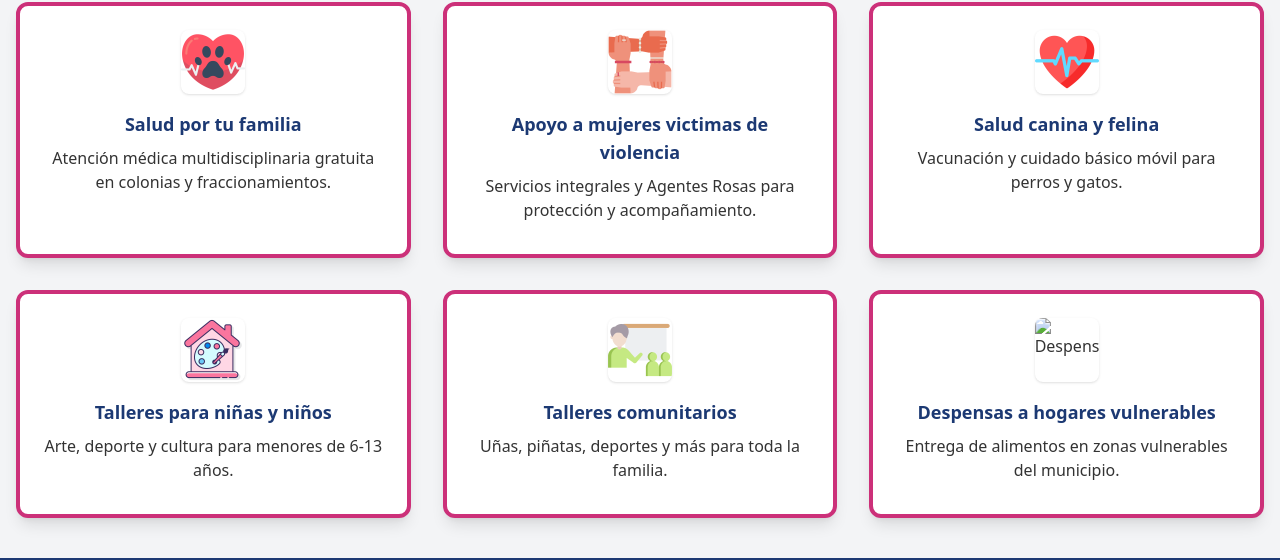
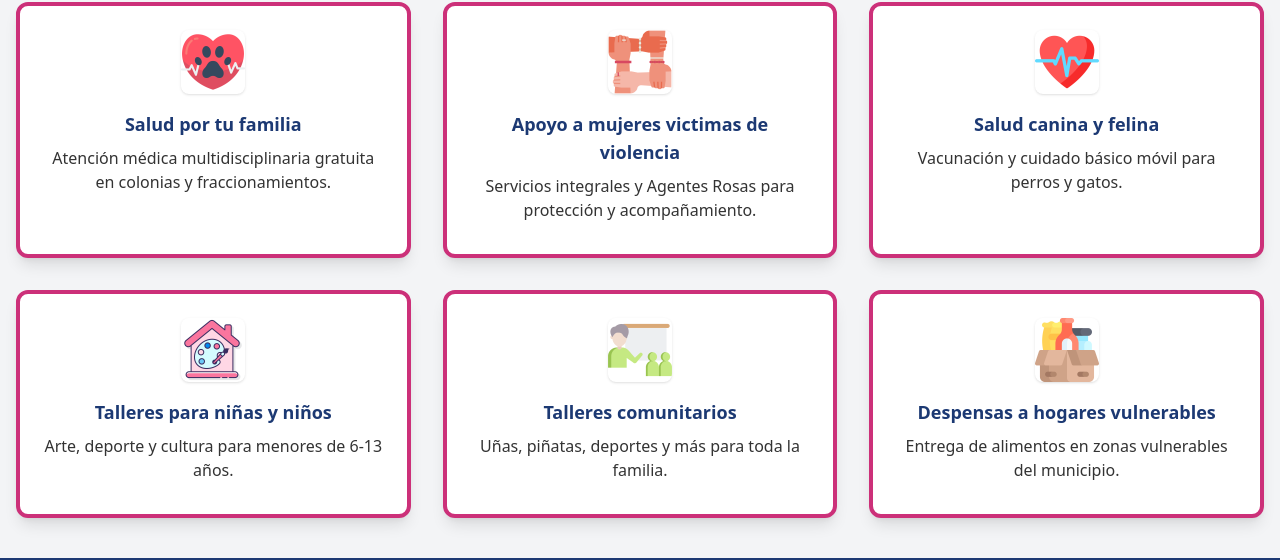
Before and after one commit to abraham-abrhl/DIF-Informativa, a website: page docs/programas.html in a window 1280 px wide. Shown: the part 814-1374 px from the top of the page. Drawn offline with nearby package versions, Linux system fonts and the light colour scheme.

Commit message:
Update programas.html

```diff
--- a/docs/programas.html
+++ b/docs/programas.html
@@ -93,7 +93,7 @@
           <p class="text-[#333333] mb-2">Uñas, piñatas, deportes y más para toda la familia.</p>
         </div>
         <div class="bg-white rounded-xl shadow-lg border-4 border-[#CC3079] flex flex-col items-center p-6 hover:scale-105 transition text-center">
-          <img src="../img/iconoDespensas.png" alt="Despensas" class="h-16 w-16 mb-4 rounded-lg shadow">
+          <img src="../img/despensas.png" alt="Despensas" class="h-16 w-16 mb-4 rounded-lg shadow">
           <h3 class="text-lg font-bold text-[#1C3973] mb-2">Despensas a hogares vulnerables</h3>
           <p class="text-[#333333] mb-2">Entrega de alimentos en zonas vulnerables del municipio.</p>
         </div>
```
